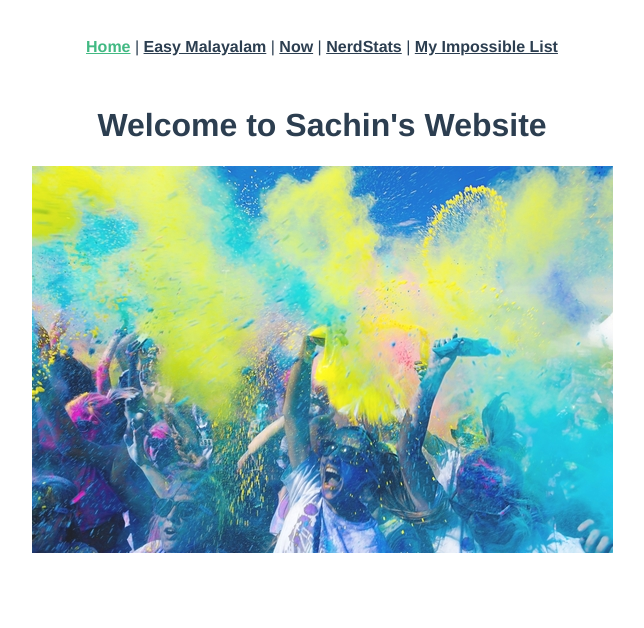
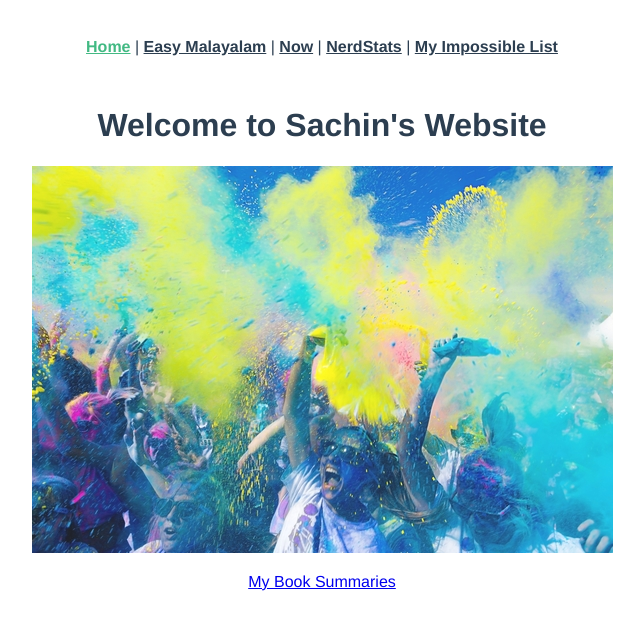
Before and after one commit to sachinkmohan/sachinkmohan.github.io, a Vue app: page / in a window 1280 px wide. Shown: the top 628 px of the page, without its empty margins (318-962 px from the left). Built offline with nearby package versions, Linux system fonts and the light colour scheme.

Commit message:
Add book summaries to the website

```diff
--- a/src/components/HelloWorld.vue
+++ b/src/components/HelloWorld.vue
@@ -3,6 +3,9 @@
     <h1>Welcome to Sachin's Website</h1>
     <img src="../../images/cover.jpg" alt="Flowers in Chania" width="581" height="387">
 
+    <div class="classes">
+        <p> <a href="https://www.notion.so/1cba911391f1466c9496add7c6e1d701?v=b17c5eb5ec5d4fcbbf9858af08b5080a" target="_blank">My Book Summaries</a></p>
+    </div>
 
 
   </div>
```
Also changed, not shown: 7 other files (tests, documents, lock files or other folders).
